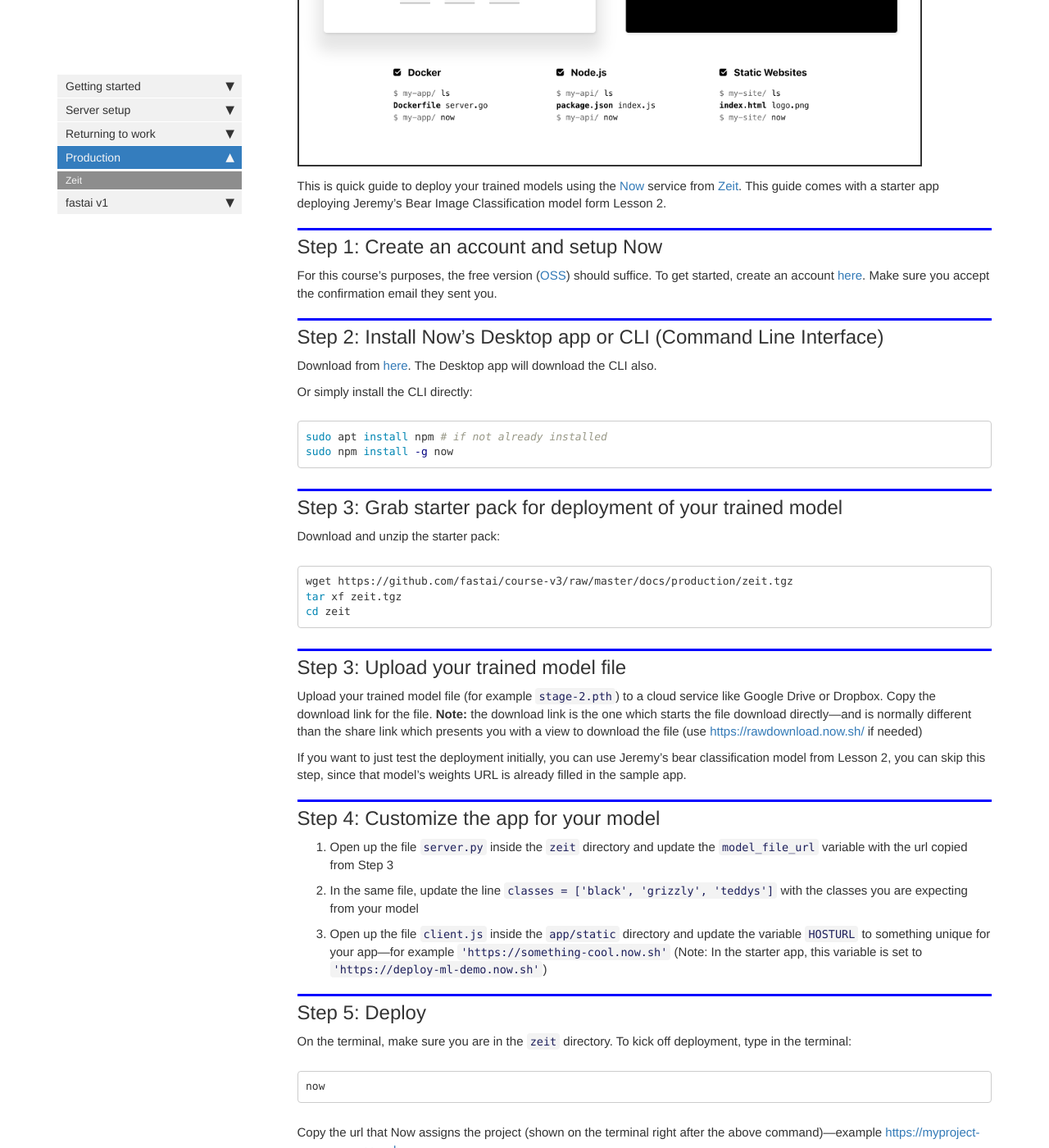
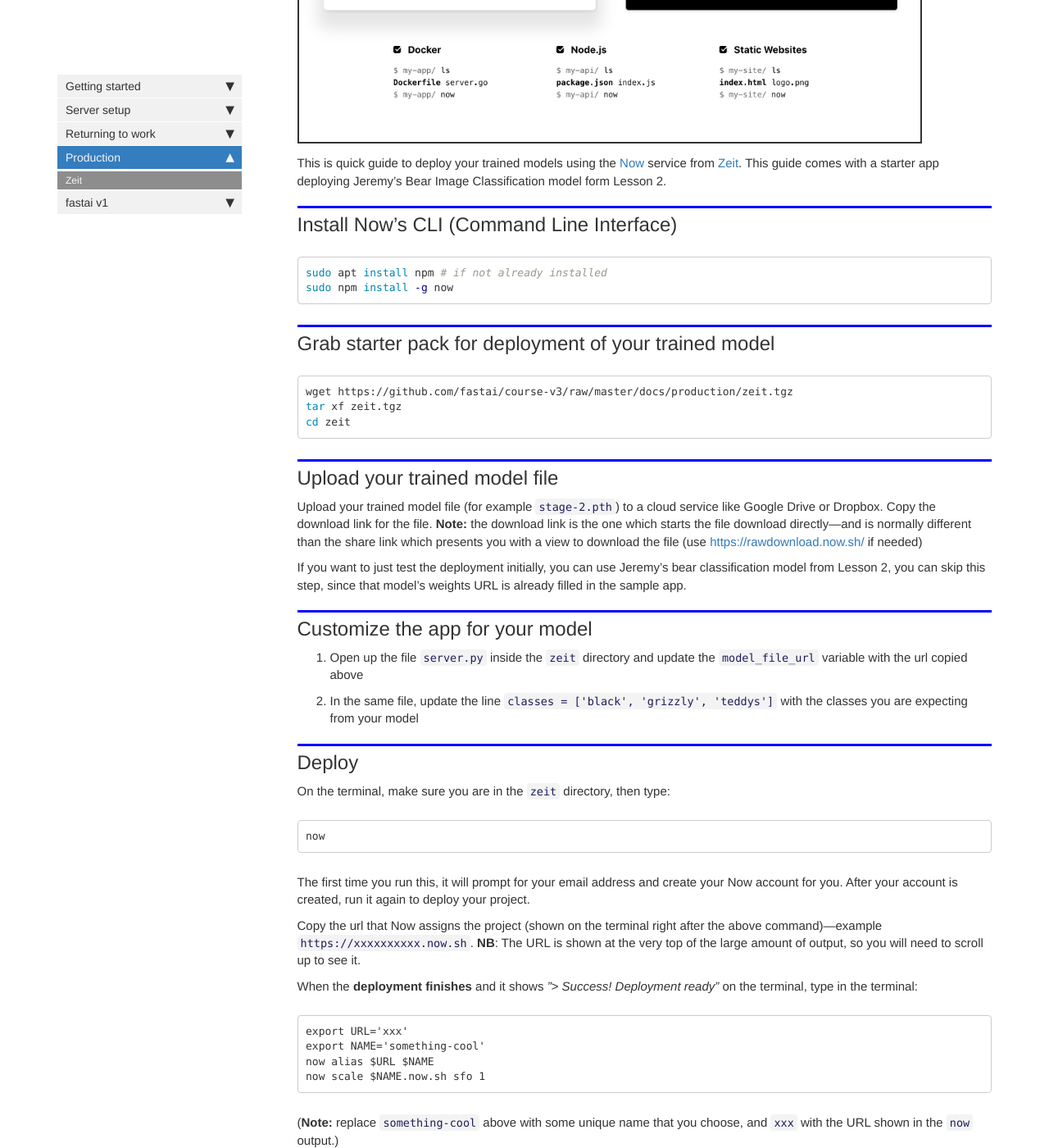
Before and after one commit to tamersalama/course-v3, a Jekyll site: the page built from docs/deployment_zeit.md, in a window 1280 px wide and 1400 px high, scrolled down 799 px. Shown: the whole window at 82% size. Built offline with Jekyll 4.4.1, drawn with Linux system fonts in a browser that asks for light colours; nearby versions of some CDN libraries; comment, search, counter and statistics services are not loaded; some of the changed text lies outside the part shown.

Commit message:
update zeit

````diff
--- a/docs/deployment_zeit.md
+++ b/docs/deployment_zeit.md
@@ -7,23 +7,14 @@
 
 This is quick guide to deploy your trained models using the [Now](https://zeit.co/now) service from [Zeit](https://zeit.co/).  This guide comes with a starter app deploying Jeremy's Bear Image Classification model form Lesson 2.
 
-## Step 1: Create an account and setup Now
-For this course's purposes, the free version ([OSS](https://zeit.co/pricing)) should suffice. To get started, create an account [here](https://zeit.co/signup). Make sure you accept the confirmation email they sent you.
-
-## Step 2: Install Now's Desktop app or CLI (Command Line Interface)
-
-Download from [here](https://zeit.co/download). The Desktop app will download the CLI also.
-
-Or simply install the CLI directly:
+## Install Now's CLI (Command Line Interface)
 
 ```bash
 sudo apt install npm # if not already installed
 sudo npm install -g now
 ```
 
-## Step 3: Grab starter pack for deployment of your trained model
-
-Download and unzip the starter pack:
+## Grab starter pack for deployment of your trained model
 
 ```bash
 wget https://github.com/fastai/course-v3/raw/master/docs/production/zeit.tgz
@@ -31,35 +22,43 @@
 cd zeit
 ```
 
-## Step 3: Upload your trained model file
+## Upload your trained model file
+
 Upload your trained model file (for example `stage-2.pth`) to a cloud service like Google Drive or Dropbox. Copy the download link for the file. **Note:** the download link is the one which starts the file download directly&mdash;and is normally different than the share link which presents you with a view to download the file (use [https://rawdownload.now.sh/](https://rawdownload.now.sh/) if needed)
 
 If you want to just test the deployment initially, you can use Jeremy's bear classification model from Lesson 2, you can skip this step, since that model's weights URL is already filled in the sample app.
 
-## Step 4: Customize the app for your model
+## Customize the app for your model
 
-1. Open up the file `server.py` inside the `zeit` directory and update the `model_file_url` variable with the url copied from Step 3
+1. Open up the file `server.py` inside the `zeit` directory and update the `model_file_url` variable with the url copied above
 1. In the same file, update the line `classes = ['black', 'grizzly', 'teddys']` with the classes you are expecting from your model
-1. Open up the file `client.js` inside the `app/static` directory and update the variable `HOSTURL` to something unique for your app&mdash;for example `'https://something-cool.now.sh'` (Note: In the starter app, this variable is set to `'https://deploy-ml-demo.now.sh'`)
 
-## Step 5: Deploy
+## Deploy
 
-On the terminal, make sure you are in the `zeit` directory. To kick off deployment, type in the terminal:
+On the terminal, make sure you are in the `zeit` directory, then type:
 
 ```bash
 now
 ```
 
-Copy the url that Now assigns the project (shown on the terminal right after the above command)&mdash;example [https://myproject-xxxxxxxxxx.now.sh](https://myproject-xxxxxxxxxx.now.sh)
+The first time you run this, it will prompt for your email address and create your Now account for you. After your account is created, run it again to deploy your project.
+
+Copy the url that Now assigns the project (shown on the terminal right after the above command)&mdash;example `https://xxxxxxxxxx.now.sh`. **NB**: The URL is shown at the very top of the large amount of output, so you will need to scroll up to see it.
 
 When the **deployment finishes** and it shows *"> Success! Deployment ready"* on the terminal, type in the terminal:
+
 ```
-now alias https://myproject-xxxxxxxxxx.now.sh https://something-cool.now.sh
+export URL='xxx'
+export NAME='something-cool'
+now alias $URL $NAME
+now scale $NAME.now.sh sfo 1
 ```
-(**Note:** `https://something-cool.now.sh` above is the unique url you decided for your app in Step 4.)
+
+(**Note:** replace `something-cool` above with some unique name that you choose, and `xxx` with the URL shown in the `now` output.)
 
 ## Step 6: Test the URL of your working app
-Copy and paste [https://something-cool.now.sh](https://something-cool.now.sh) in your browser and test your app.
+
+Go to `$NAME`.now.sh in your browser and test your app.
 
 ---
 
````
Also changed, not shown: 1 other file.
